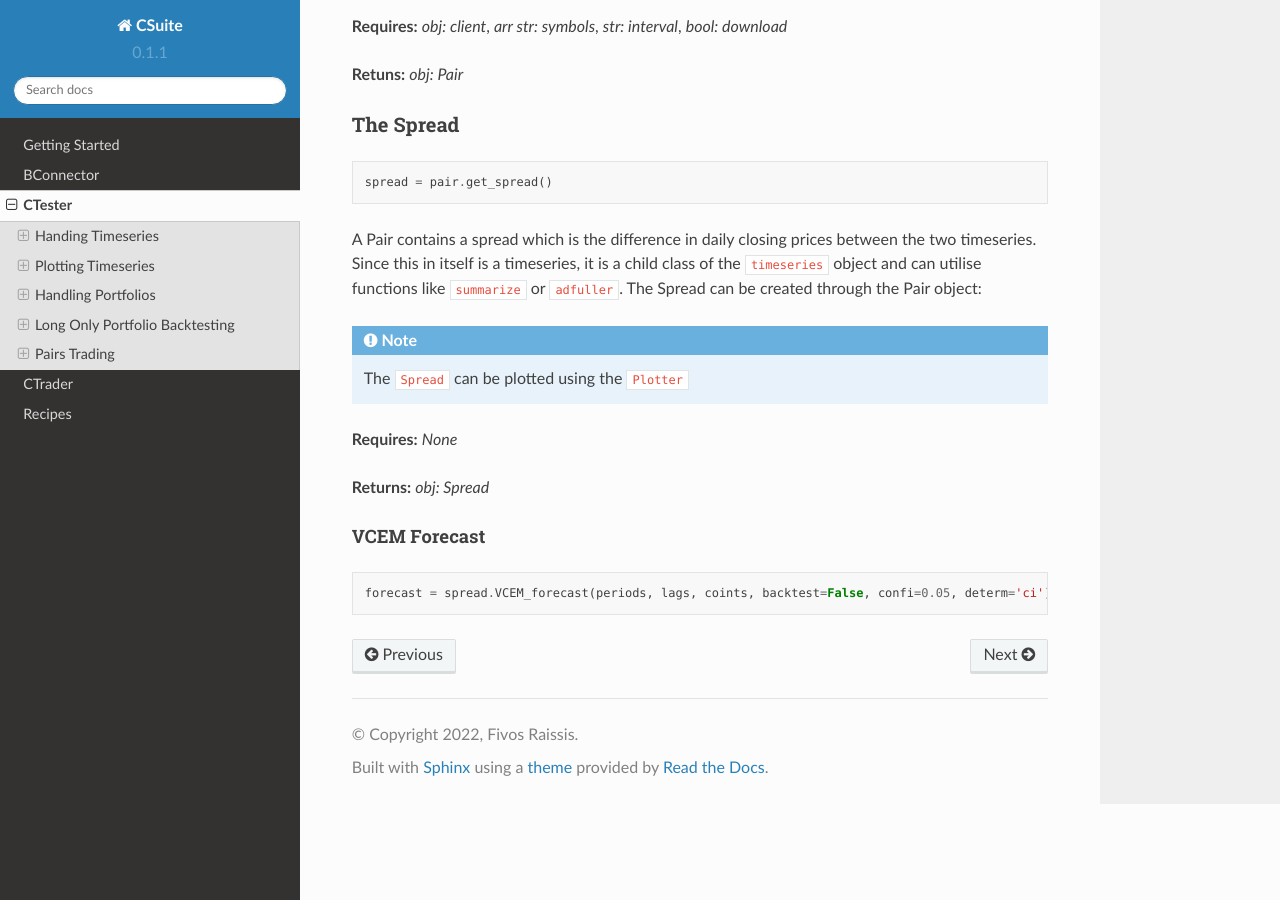
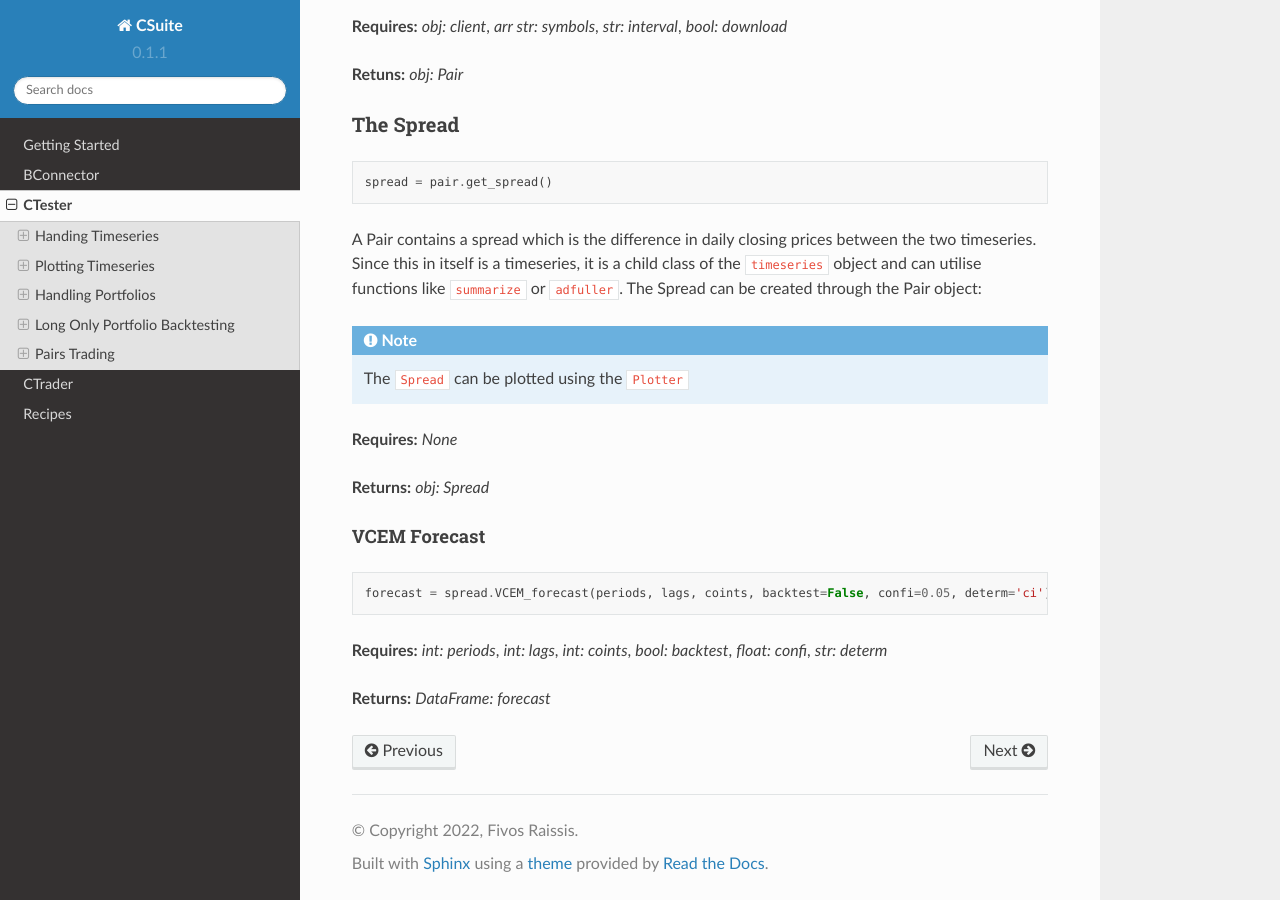
Before and after one commit to FjallInvestmentResearch/CSuite, a Sphinx documentation site: the page built from docs/source/portfolio.rst, in a window 1280 px wide and 900 px high, scrolled down 8335 px. Built offline with Sphinx 7.4.7 and the Read the Docs theme 2.0.0, drawn with Linux system fonts in a browser that asks for light colours.

Commit message:
VCEM docs

```diff
--- a/docs/source/portfolio.rst
+++ b/docs/source/portfolio.rst
@@ -411,3 +411,7 @@ VCEM Forecast
 .. code-block::
 
     forecast = spread.VCEM_forecast(periods, lags, coints, backtest=False, confi=0.05, determ='ci')
+
+**Requires:** *int: periods*, *int: lags*, *int: coints*, *bool: backtest*, *float: confi*, *str: determ*
+
+**Returns:** *DataFrame: forecast*
```
